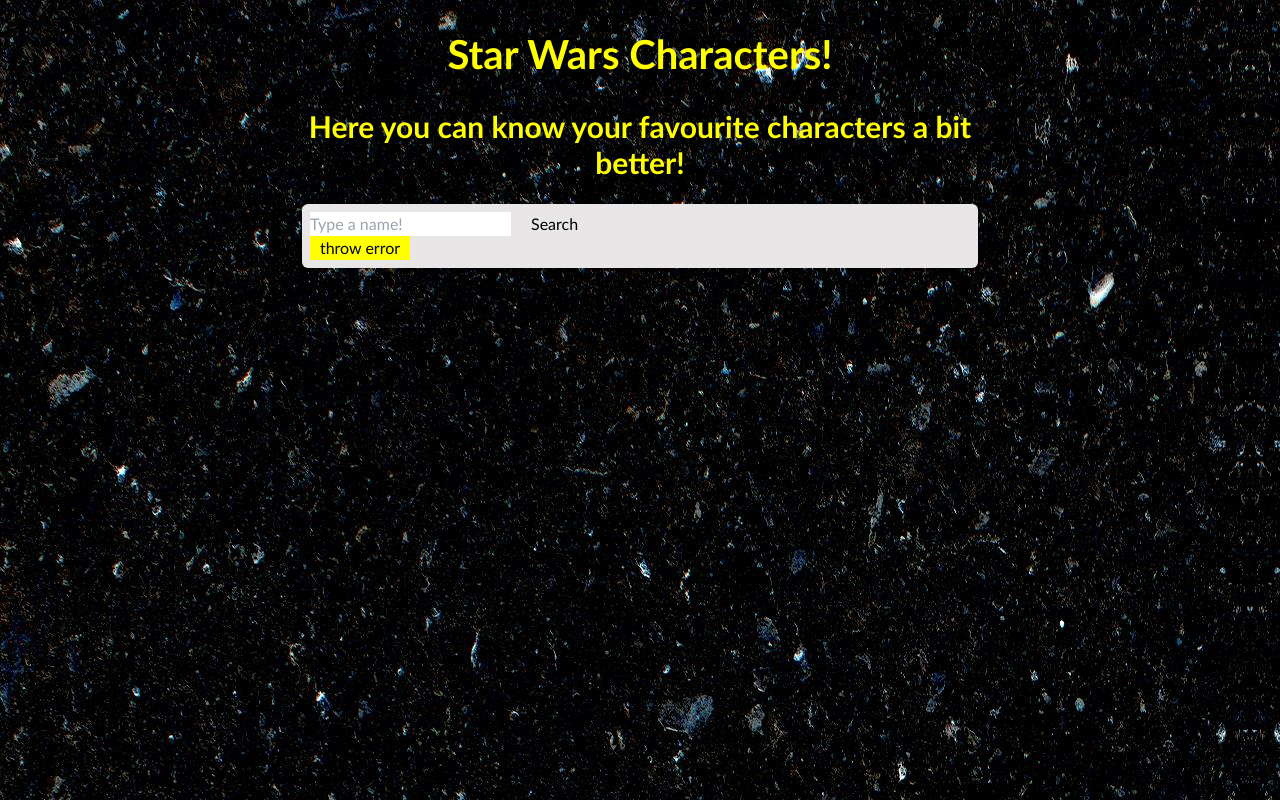
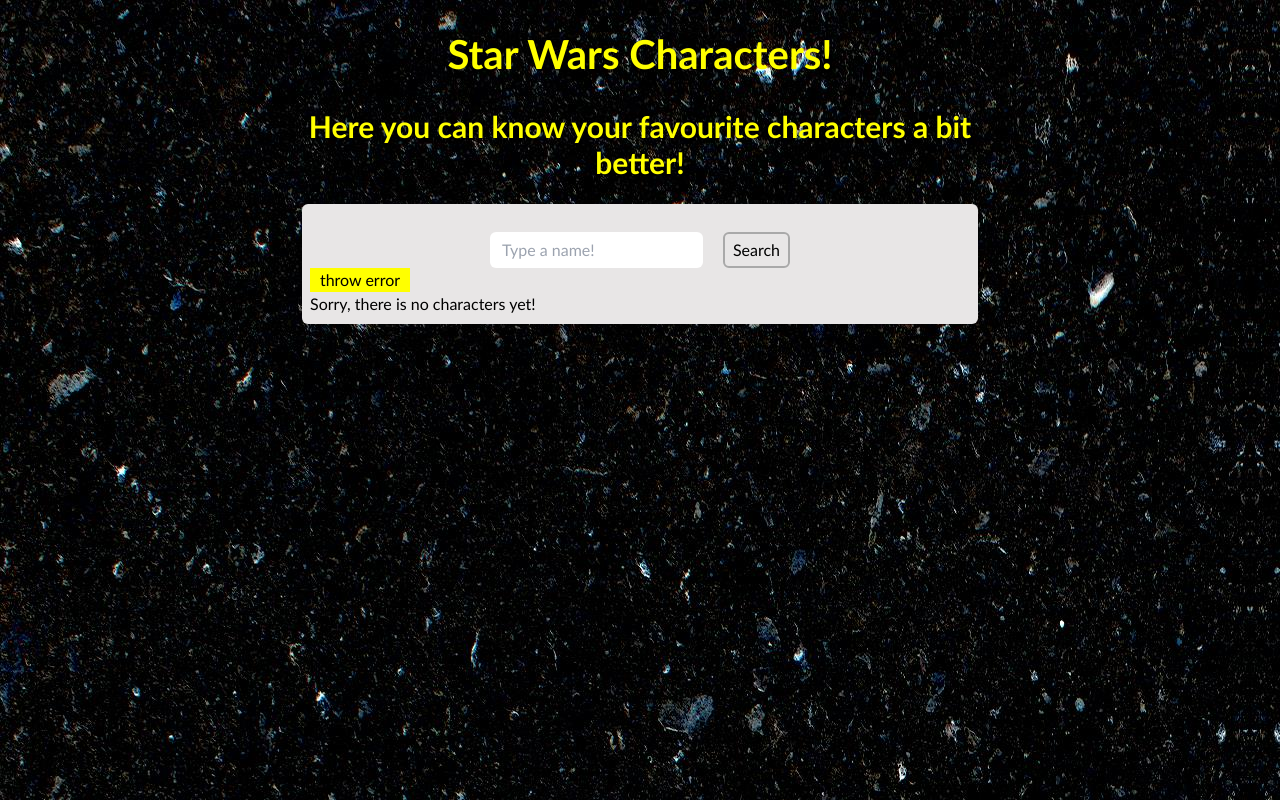
Before and after one commit to Tedzury/RSSchool_react_components, a React (Vite) app: page / in a window 1280 px wide. Built offline with nearby package versions, Linux system fonts and the light colour scheme.

Commit message:
feat: add logic and layout for displaying characters in two components: char list and char list item

```diff
--- a/src/App.tsx
+++ b/src/App.tsx
@@ -3,6 +3,7 @@
 import Header from './components/Header/Header';
 import SearchBar from './components/SearchBar/SearchBar';
 import getCharacters from './service/getCharacters';
+import CharList from './components/CharList/CharList';
 import { CharObj } from './types';
 
 type StateType = {
@@ -59,6 +60,7 @@
           >
             throw error
           </button>
+          <CharList characters={this.state.charData} />
         </div>
       </div>
     );
--- /dev/null
+++ b/src/components/CharList/CharList.tsx
@@ -0,0 +1,24 @@
+import * as React from 'react';
+
+import CharListItem from '../CharListItem/CharListItem';
+import { CharObj } from '../../types';
+
+type PropsType = {
+  characters: CharObj[];
+};
+
+class CharList extends React.Component<PropsType> {
+  render() {
+    const { characters } = this.props;
+    const items = characters.map((char) => {
+      return <CharListItem key={char.name} char={char} />;
+    });
+    return characters.length > 0 ? (
+      <ul>{items}</ul>
+    ) : (
+      <div>Sorry, there is no characters yet!</div>
+    );
+  }
+}
+
+export default CharList;
--- /dev/null
+++ b/src/components/CharListItem/CharListItem.tsx
@@ -0,0 +1,37 @@
+import * as React from 'react';
+
+import { CharObj } from '../../types';
+
+type PropsType = {
+  char: CharObj;
+};
+
+class CharListItem extends React.Component<PropsType> {
+  render() {
+    const {
+      name,
+      birth_year,
+      height,
+      mass,
+      eye_color,
+      skin_color,
+      hair_color,
+    } = this.props.char;
+    return (
+      <li className="my-3 rounded-md border-2 border-[grey] p-3 font-bold">
+        <h3 className="text-xl">{name}</h3>
+        <h2 className="mt-2 pl-3 text-lg">Details:</h2>
+        <div className="mt-2 flex flex-wrap pl-6">
+          <p className="w-full xs:w-1/2">Birth year: {birth_year}</p>
+          <p className="w-full xs:w-1/2">Height: {height}</p>
+          <p className="w-full xs:w-1/2">Weight: {mass}</p>
+          <p className="w-full xs:w-1/2">Eye color: {eye_color}</p>
+          <p className="w-full xs:w-1/2">Skin color: {skin_color}</p>
+          <p className="w-full xs:w-1/2">Hair color: {hair_color}</p>
+        </div>
+      </li>
+    );
+  }
+}
+
+export default CharListItem;
--- a/src/components/SearchBar/SearchBar.tsx
+++ b/src/components/SearchBar/SearchBar.tsx
@@ -10,18 +10,38 @@
   render() {
     const { value, setSearch, getCharData } = this.props;
     return (
-      <div>
-        <div className="flex gap-5">
+      <div className="mt-5">
+        <form
+          className="flex justify-center gap-5"
+          onSubmit={(e) => {
+            e.preventDefault();
+            getCharData();
+          }}
+        >
           <input
             type="text"
             placeholder="Type a name!"
+            className="rounded-md pl-3"
             value={value}
             onChange={(e) => setSearch(e.target.value)}
           />
-          <button className="" type="button" onClick={getCharData}>
+          <button
+            className="
+            rounded-md
+            border-2
+            border-[darkgrey]
+            bg-[#e8e6e6]
+            px-2
+            py-1
+            transition-all
+            duration-300
+            hover:bg-[darkgrey]
+          "
+            type="submit"
+          >
             Search
           </button>
-        </div>
+        </form>
       </div>
     );
   }
--- a/tailwind.config.js
+++ b/tailwind.config.js
@@ -3,10 +3,13 @@
   content: ['./index.html', './src/**/*.{js,ts,jsx,tsx}'],
   darkMode: 'class',
   theme: {
+    screens: {
+      xs: '480px',
+    },
     extend: {
       backgroundImage: {
         'main-bg': "url('src/assets/img/bg_main.jpg')",
-      }
+      },
     },
   },
   plugins: [],
```
Also changed, not shown: .prettierrc.cjs.
